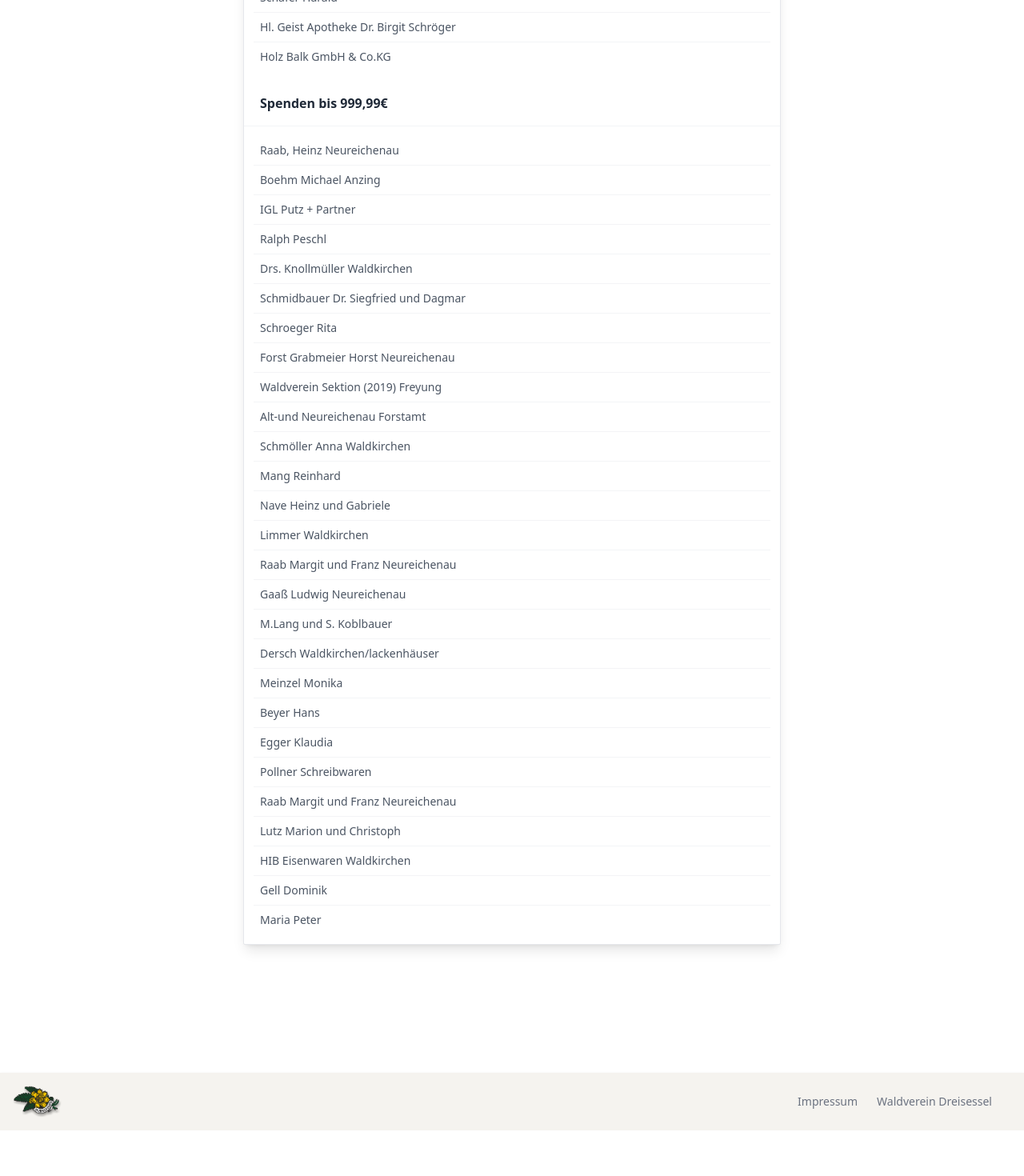
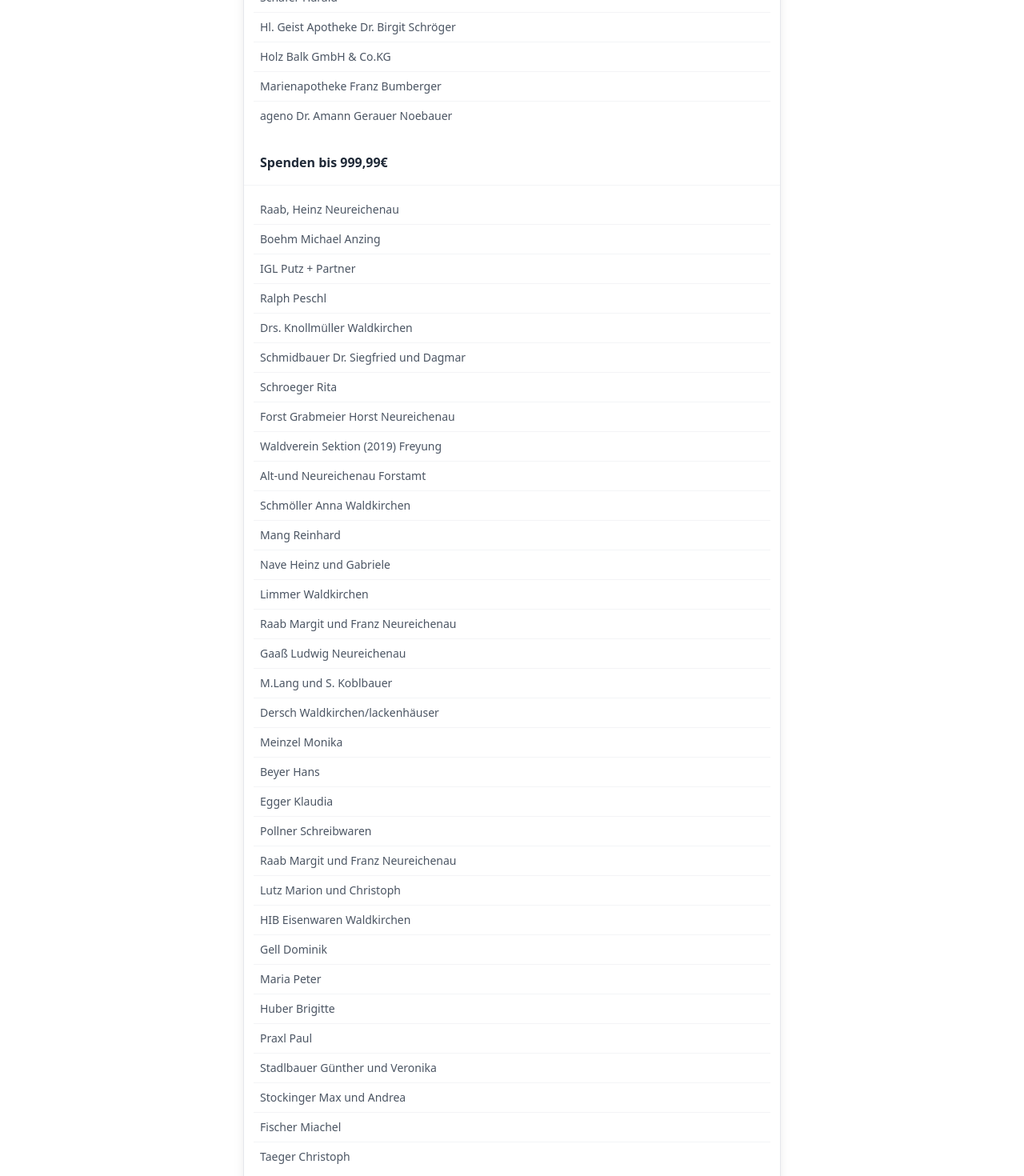
Before and after one commit to giggei/dreisessel, a SvelteKit app: page /spenden in a window 1280 px wide. Shown: the part 1900-3370 px from the top of the page at 80% size. Before the commit the page ends 3313 px from the top, so only its background shows below. Built offline with nearby package versions, Linux system fonts and the light colour scheme.

Commit message:
Update Spenden

```diff
--- a/src/routes/spenden/+page.svelte
+++ b/src/routes/spenden/+page.svelte
@@ -61,8 +61,8 @@
 
 			<section class="antialiased text-gray-600">
 				<div class="flex flex-col place-items-center">
-					<h1 class="font-bold text-2xl">Aktuelle Spendensumme:  92.506,58 €</h1>
-					<div class="mb-2">(Stand: 24.10.2022)</div>
+					<h1 class="font-bold text-2xl">Aktuelle Spendensumme: 98.522,58 €</h1>
+					<div class="mb-2">(Stand: 26.10.2022)</div>
 
 					<div
 						class="w-full max-w-2xl mx-auto bg-white shadow-lg rounded-sm border border-gray-200"
@@ -193,6 +193,16 @@
 										<tr>
 											<td class="p-2 whitespace-nowrap">
 												<div class="text-left">Holz Balk GmbH & Co.KG</div>
+											</td>
+										</tr>
+										<tr>
+											<td class="p-2 whitespace-nowrap">
+												<div class="text-left">Marienapotheke Franz Bumberger</div>
+											</td>
+										</tr>
+										<tr>
+											<td class="p-2 whitespace-nowrap">
+												<div class="text-left">ageno Dr. Amann Gerauer Noebauer</div>
 											</td>
 										</tr>
 									</tbody>
@@ -330,16 +340,46 @@
 												><div class="text-left">HIB Eisenwaren Waldkirchen</div></td
 											></tr
 										>
-										<tr
-											><td class="p-2 whitespace-nowrap"
-												><div class="text-left">Gell Dominik</div></td
-											></tr
-										>
-										<tr
-											><td class="p-2 whitespace-nowrap"
-												><div class="text-left">Maria Peter</div></td
-											></tr
-										>
+										<tr>
+											<td class="p-2 whitespace-nowrap"
+												><div class="text-left">Gell Dominik</div>
+											</td>
+										</tr>
+										<tr>
+											<td class="p-2 whitespace-nowrap">
+												<div class="text-left">Maria Peter</div>
+											</td>
+										</tr>
+										<tr>
+											<td class="p-2 whitespace-nowrap">
+												<div class="text-left">Huber Brigitte</div>
+											</td>
+										</tr>
+										<tr>
+											<td class="p-2 whitespace-nowrap">
+												<div class="text-left">Praxl Paul</div>
+											</td>
+										</tr>
+										<tr>
+											<td class="p-2 whitespace-nowrap">
+												<div class="text-left">Stadlbauer Günther und Veronika</div>
+											</td>
+										</tr>
+										<tr>
+											<td class="p-2 whitespace-nowrap">
+												<div class="text-left">Stockinger Max und Andrea</div>
+											</td>
+										</tr>
+										<tr>
+											<td class="p-2 whitespace-nowrap">
+												<div class="text-left">Fischer Miachel</div>
+											</td>
+										</tr>
+										<tr>
+											<td class="p-2 whitespace-nowrap">
+												<div class="text-left">Taeger Christoph</div>
+											</td>
+										</tr>
 									</tbody>
 								</table>
 							</div>
```
